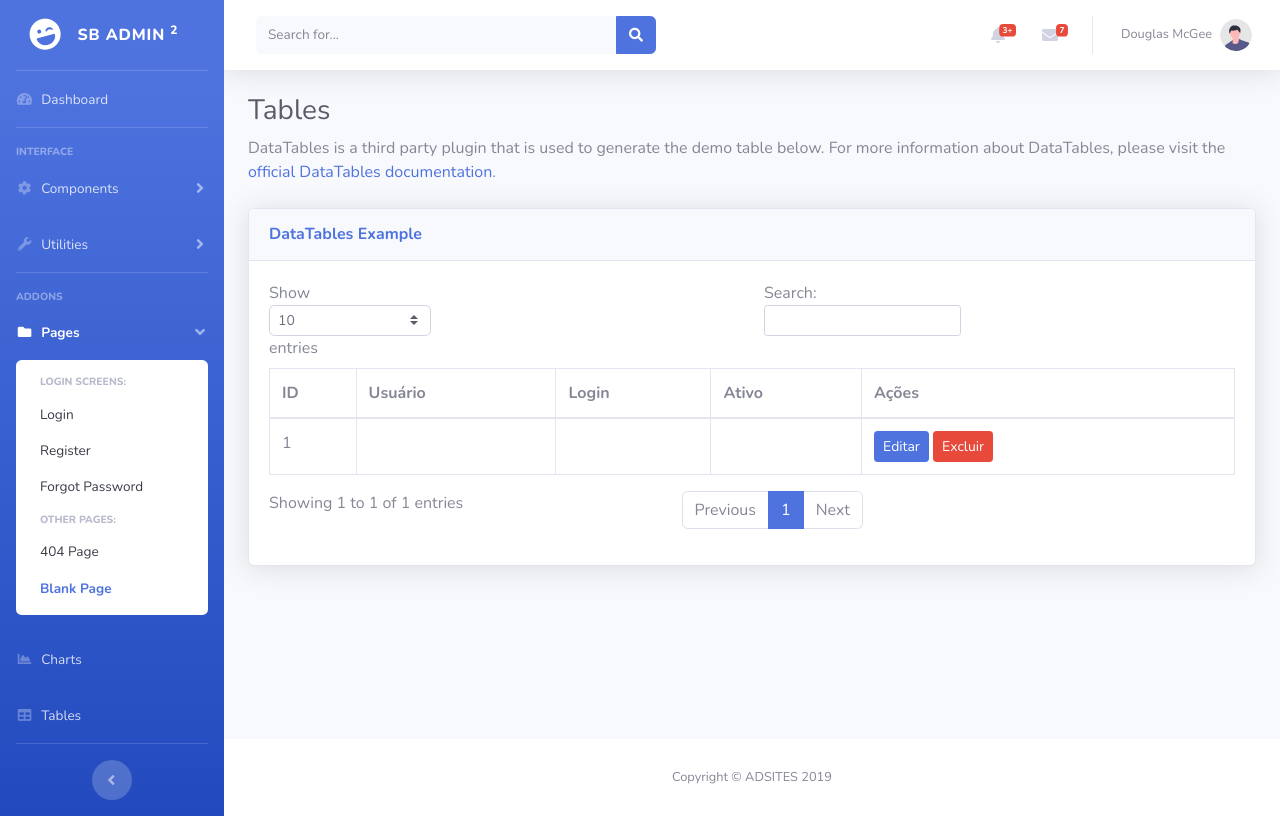
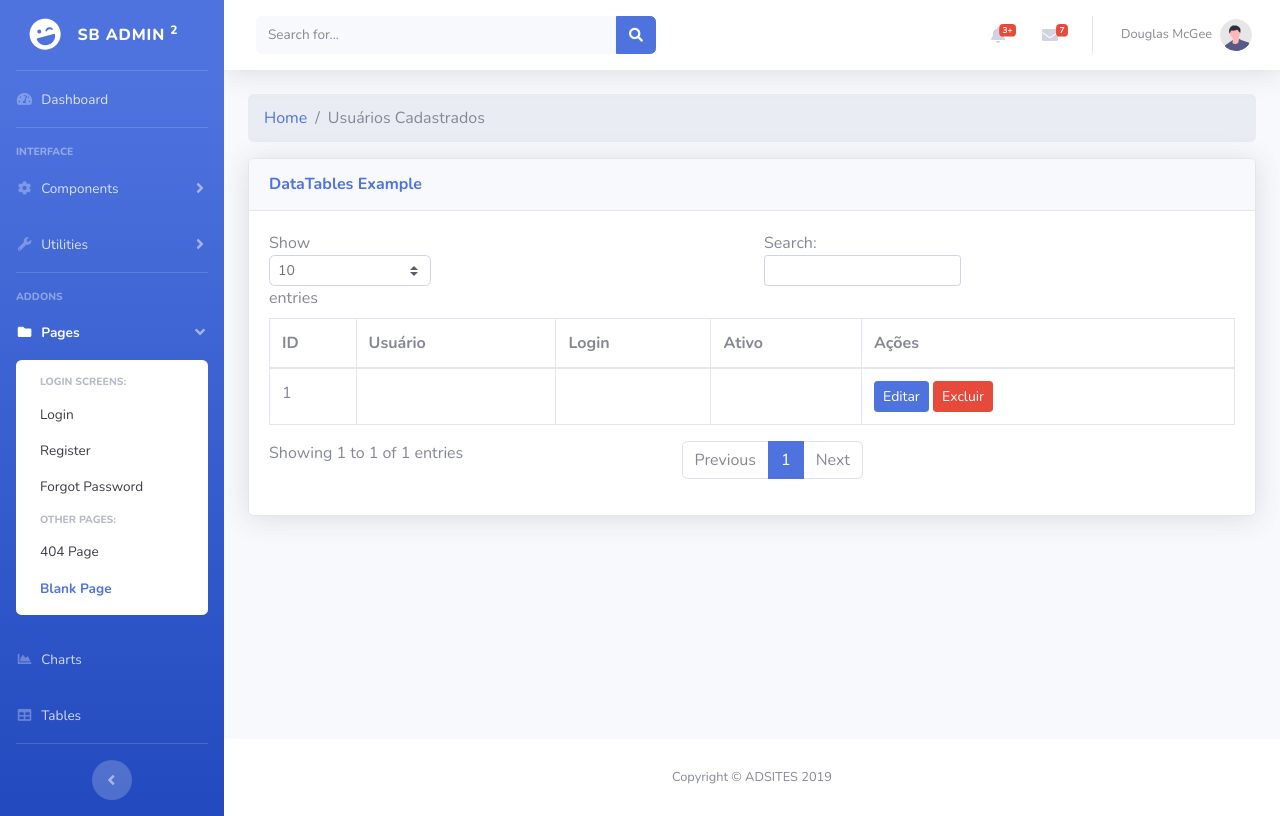
Before and after one commit to Acelot270290/sistema-gerenciamento, a CodeIgniter app: page /ordem/index.php/usuarios/index in a window 1280 px wide. Run offline with CodeIgniter, Linux system fonts and the light colour scheme; tables that the repository leaves empty or names only in its code hold one stand-in row (values such as "Sample post"); data that the repository does not hold is empty.

Commit message:
atualizando

```diff
--- a/application/controllers/Usuarios.php
+++ b/application/controllers/Usuarios.php
@@ -12,6 +12,8 @@ class Usuarios extends CI_Controller{
 	public function index() {
 
 		$data = array(
+
+			'titulo' => 'Usuários Cadastrados',
 
 			'styles' => array(
 				'vendor/datatables/dataTables.bootstrap4.min.css'
--- a/application/views/usuarios/index.php
+++ b/application/views/usuarios/index.php
@@ -14,12 +14,16 @@
                 <!-- Begin Page Content -->
                 <div class="container-fluid">
 
-                            <!-- Page Heading -->
-                    <h1 class="h3 mb-2 text-gray-800">Tables</h1>
-                    <p class="mb-4">DataTables is a third party plugin that is used to generate the demo table below.
-                        For more information about DataTables, please visit the <a target="_blank"
-                            href="https://datatables.net">official DataTables documentation</a>.</p>
 
+						<nav aria-label="breadcrumb">
+						<ol class="breadcrumb">
+							<li class="breadcrumb-item"><a href="<?php echo base_url('/'); ?>">Home</a></li>
+							<li class="breadcrumb-item active" aria-current="page"><?php echo $titulo; ?></li>
+						</ol>
+						</nav>
+
+
+						</nav>
                     <!-- DataTales Example -->
                     <div class="card shadow mb-4">
                         <div class="card-header py-3">
```
